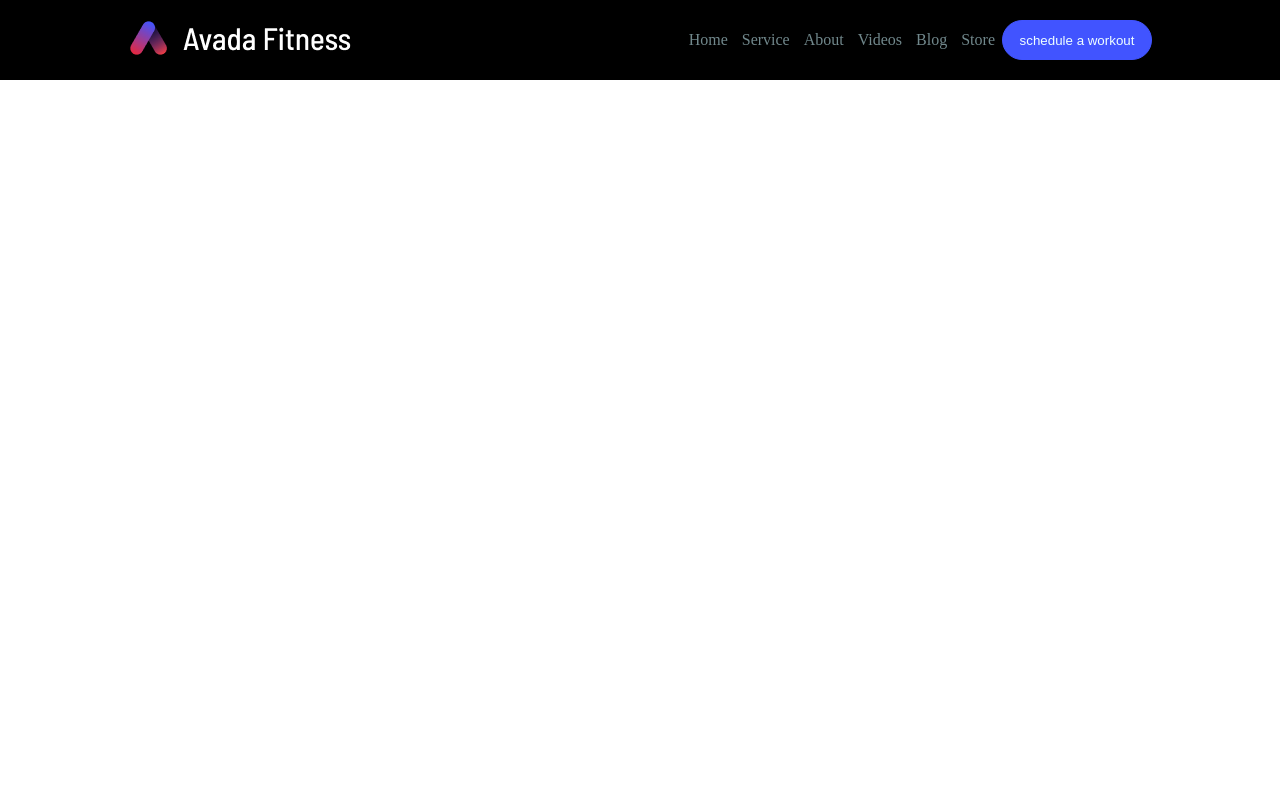
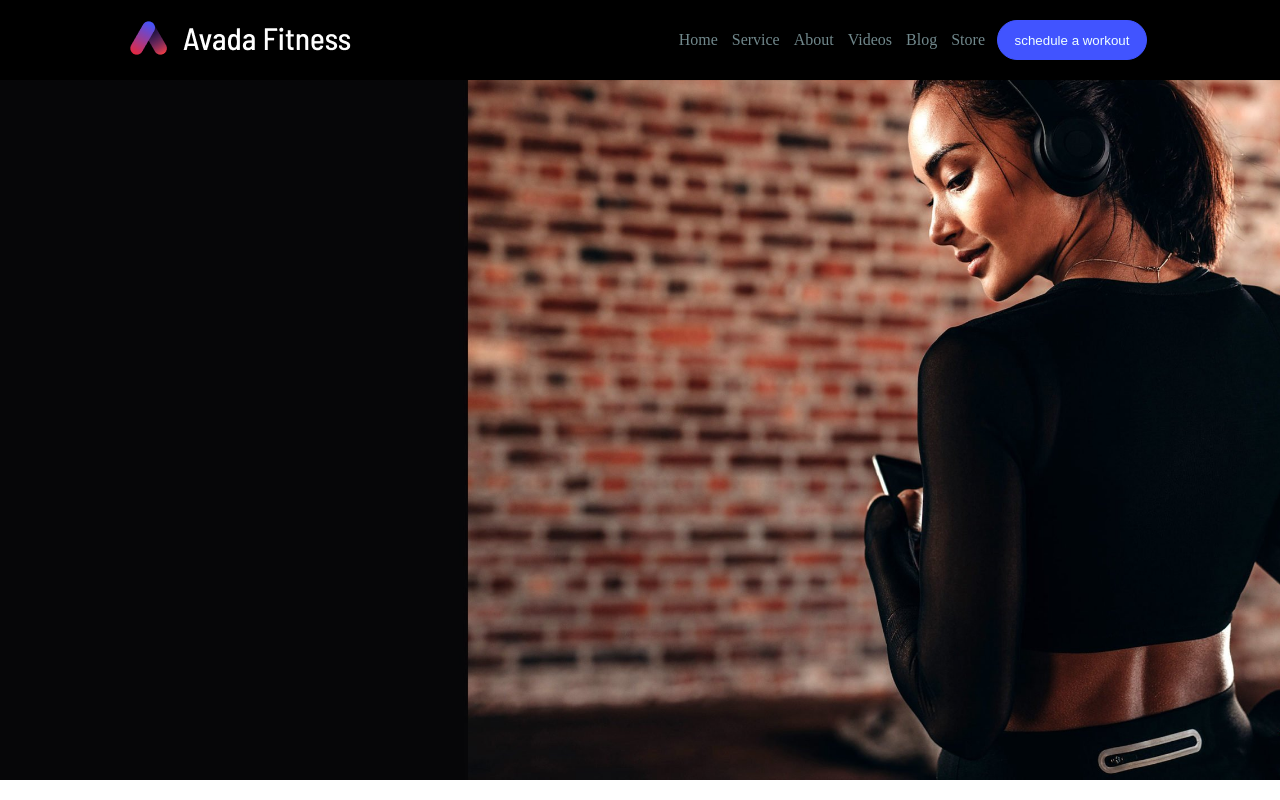
Before and after one commit to marcomaione/proj-html-vuejs, a Vue app: page / in a window 1280 px wide. Built offline with nearby package versions, Linux system fonts and the light colour scheme.

Commit message:
aggiornamento

```diff
--- a/src/components/MyHeader.vue
+++ b/src/components/MyHeader.vue
@@ -2,7 +2,7 @@
     <div class="container">
         <div class="row">
             <div class="logo">
-              <img src="../assets/avada-img/logo.png" alt="">
+              <img src="../assets/avada-img/logo.png" alt="logo Avada">
             </div>
             <div class="nav">
               <ul>
@@ -14,8 +14,13 @@
                 <li>Store</li>
                 <button>schedule a workout</button>
               </ul>
+            </div>
+        </div>
+        <div id="jumbotron">
+            <div>
 
             </div>
+
         </div>
     </div>
 </template>
@@ -57,7 +62,14 @@ export default {
             height: 40px;
             border-radius: 50px;
             border: solid 1px #4154ff;
+            margin: 0px 5px;
         }
+    }
+    #jumbotron {
+        min-height: 700px;
+        background-image: url("../assets/avada-img/slider82x-scaled.jpg");
+        background-size:cover ;
+
     }
 }
 
```
Lines whose indentation alone changed are shown as unchanged.
